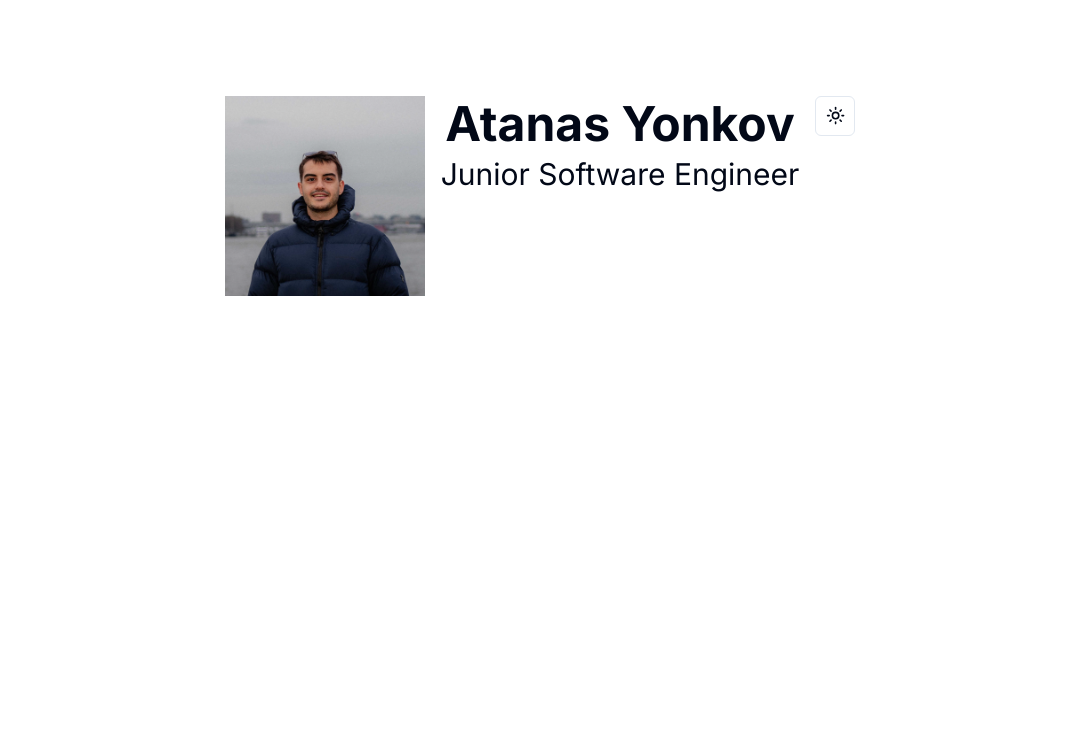
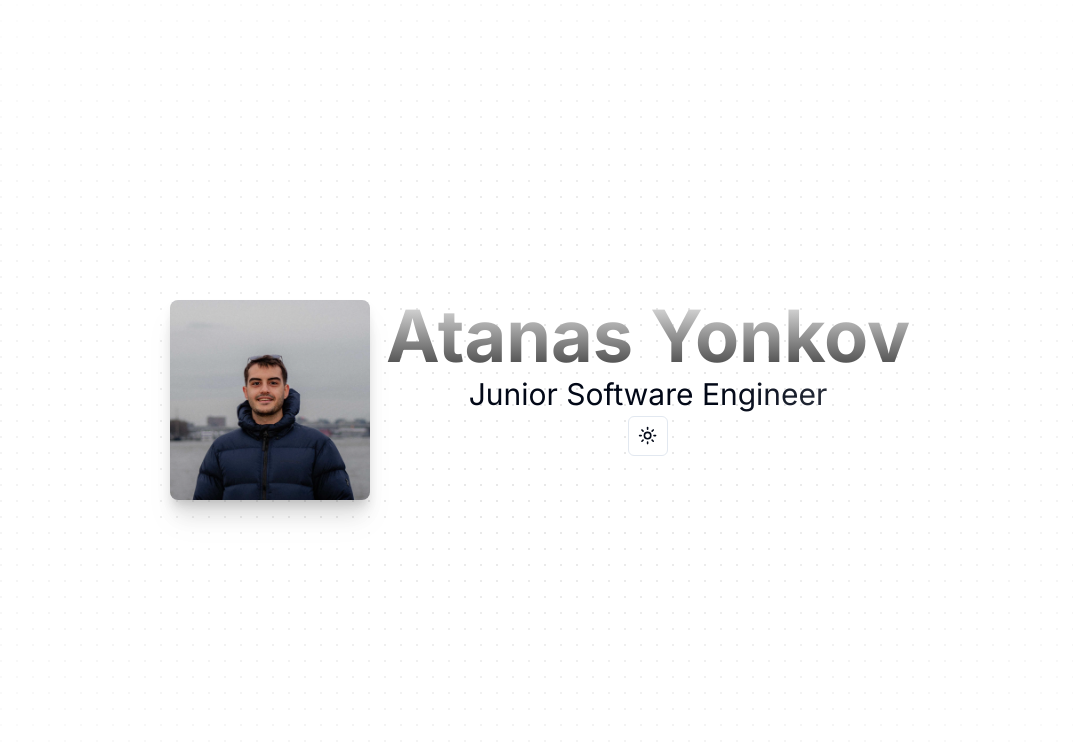
Before and after one commit to ayonkov1/portfolio, a Next.js app: page / in a window 1280 px wide. Shown: the top 748 px of the page, without its empty margins (100-1173 px from the left). Built offline with nearby package versions, Linux system fonts and the light colour scheme.

Commit message:
Upgrade dependencies and refine styling
Upgraded several dependencies to their latest versions to ensure better performance and security. Adjustments were made to CVComponent styling for improved visual presentation.

```diff
--- a/package.json
+++ b/package.json
@@ -9,11 +9,16 @@
     "lint": "next lint"
   },
   "dependencies": {
+    "@emotion/react": "^11.11.4",
+    "@emotion/styled": "^11.11.0",
+    "@mui/material": "^5.15.11",
     "@radix-ui/react-dropdown-menu": "^2.0.6",
     "@radix-ui/react-slot": "^1.0.2",
     "class-variance-authority": "^0.7.0",
     "clsx": "^2.1.0",
+    "framer-motion": "^11.0.8",
     "lucide-react": "^0.343.0",
+    "mini-svg-data-uri": "^1.4.4",
     "next": "14.1.0",
     "next-themes": "^0.2.1",
     "react": "^18",
--- a/src/app/page.tsx
+++ b/src/app/page.tsx
@@ -1,10 +1,12 @@
 import CVComponent from '@/components/custom/cv-base'
-import Image from 'next/image'
 
 export default function Home() {
   return (
-    <main className="flex min-h-screen flex-col items-center justify-between p-24">
-      <CVComponent />
+    <main className="flex min-h-screen flex-col items-center justify-between">
+      <main className="h-screen w-full dark:bg-black bg-white  dark:bg-dot-white/[0.2] bg-dot-black/[0.2] relative flex items-center justify-center">
+        <div className="absolute pointer-events-none inset-0 flex items-center justify-center dark:bg-black bg-white [mask-image:radial-gradient(ellipse_at_center,transparent_20%,black)]"></div>
+        <CVComponent />
+      </main>
     </main>
   )
 }
--- a/src/components/custom/cv-base.tsx
+++ b/src/components/custom/cv-base.tsx
@@ -6,13 +6,20 @@
   return (
     <div className="text-center flex gap-4">
       <div>
-        <Image src="/profilepic.png" alt="Vercel Logo" className="dark" width={200} height={24} priority />
+        <Image
+          src="/profilepic.png"
+          alt="Vercel Logo"
+          className="rounded-lg shadow-xl drop-shadow-xl "
+          width={200}
+          height={24}
+          priority
+        />
       </div>
       <div>
-        <h1 className="text-5xl font-bold py-1">Atanas Yonkov</h1>
+        <h1 className="text-5xl font-bold sm:text-7xl relative z-20 bg-clip-text text-transparent bg-gradient-to-b from-neutral-200 to-neutral-700">
+          Atanas Yonkov
+        </h1>
         <p className="text-3xl py-1">Junior Software Engineer</p>
-      </div>
-      <div>
         <ModeToggle />
       </div>
     </div>
--- a/src/lib/utils.ts
+++ b/src/lib/utils.ts
@@ -1,5 +1,5 @@
-import { type ClassValue, clsx } from "clsx"
-import { twMerge } from "tailwind-merge"
+import { type ClassValue, clsx } from 'clsx'
+import { twMerge } from 'tailwind-merge'
 
 export function cn(...inputs: ClassValue[]) {
   return twMerge(clsx(inputs))
--- a/tailwind.config.ts
+++ b/tailwind.config.ts
@@ -1,80 +1,115 @@
-import type { Config } from "tailwindcss"
+import type { Config } from 'tailwindcss'
+
+const defaultTheme = require('tailwindcss/defaultTheme')
+
+const svgToDataUri = require('mini-svg-data-uri')
+
+const colors = require('tailwindcss/colors')
+const { default: flattenColorPalette } = require('tailwindcss/lib/util/flattenColorPalette')
+
+function addVariablesForColors({ addBase, theme }: any) {
+  let allColors = flattenColorPalette(theme('colors'))
+  let newVars = Object.fromEntries(Object.entries(allColors).map(([key, val]) => [`--${key}`, val]))
+
+  addBase({
+    ':root': newVars,
+  })
+}
 
 const config = {
-  darkMode: ["class"],
-  content: [
-    './pages/**/*.{ts,tsx}',
-    './components/**/*.{ts,tsx}',
-    './app/**/*.{ts,tsx}',
-    './src/**/*.{ts,tsx}',
-	],
-  prefix: "",
+  darkMode: ['class'],
+  content: ['./pages/**/*.{ts,tsx}', './components/**/*.{ts,tsx}', './app/**/*.{ts,tsx}', './src/**/*.{ts,tsx}'],
+  prefix: '',
   theme: {
     container: {
       center: true,
-      padding: "2rem",
+      padding: '2rem',
       screens: {
-        "2xl": "1400px",
+        '2xl': '1400px',
       },
     },
     extend: {
       colors: {
-        border: "hsl(var(--border))",
-        input: "hsl(var(--input))",
-        ring: "hsl(var(--ring))",
-        background: "hsl(var(--background))",
-        foreground: "hsl(var(--foreground))",
+        border: 'hsl(var(--border))',
+        input: 'hsl(var(--input))',
+        ring: 'hsl(var(--ring))',
+        background: 'hsl(var(--background))',
+        foreground: 'hsl(var(--foreground))',
         primary: {
-          DEFAULT: "hsl(var(--primary))",
-          foreground: "hsl(var(--primary-foreground))",
+          DEFAULT: 'hsl(var(--primary))',
+          foreground: 'hsl(var(--primary-foreground))',
         },
         secondary: {
-          DEFAULT: "hsl(var(--secondary))",
-          foreground: "hsl(var(--secondary-foreground))",
+          DEFAULT: 'hsl(var(--secondary))',
+          foreground: 'hsl(var(--secondary-foreground))',
         },
         destructive: {
-          DEFAULT: "hsl(var(--destructive))",
-          foreground: "hsl(var(--destructive-foreground))",
+          DEFAULT: 'hsl(var(--destructive))',
+          foreground: 'hsl(var(--destructive-foreground))',
         },
         muted: {
-          DEFAULT: "hsl(var(--muted))",
-          foreground: "hsl(var(--muted-foreground))",
+          DEFAULT: 'hsl(var(--muted))',
+          foreground: 'hsl(var(--muted-foreground))',
         },
         accent: {
-          DEFAULT: "hsl(var(--accent))",
-          foreground: "hsl(var(--accent-foreground))",
+          DEFAULT: 'hsl(var(--accent))',
+          foreground: 'hsl(var(--accent-foreground))',
         },
         popover: {
-          DEFAULT: "hsl(var(--popover))",
-          foreground: "hsl(var(--popover-foreground))",
+          DEFAULT: 'hsl(var(--popover))',
+          foreground: 'hsl(var(--popover-foreground))',
         },
         card: {
-          DEFAULT: "hsl(var(--card))",
-          foreground: "hsl(var(--card-foreground))",
+          DEFAULT: 'hsl(var(--card))',
+          foreground: 'hsl(var(--card-foreground))',
         },
       },
       borderRadius: {
-        lg: "var(--radius)",
-        md: "calc(var(--radius) - 2px)",
-        sm: "calc(var(--radius) - 4px)",
+        lg: 'var(--radius)',
+        md: 'calc(var(--radius) - 2px)',
+        sm: 'calc(var(--radius) - 4px)',
       },
       keyframes: {
-        "accordion-down": {
-          from: { height: "0" },
-          to: { height: "var(--radix-accordion-content-height)" },
+        'accordion-down': {
+          from: { height: '0' },
+          to: { height: 'var(--radix-accordion-content-height)' },
         },
-        "accordion-up": {
-          from: { height: "var(--radix-accordion-content-height)" },
-          to: { height: "0" },
+        'accordion-up': {
+          from: { height: 'var(--radix-accordion-content-height)' },
+          to: { height: '0' },
         },
       },
       animation: {
-        "accordion-down": "accordion-down 0.2s ease-out",
-        "accordion-up": "accordion-up 0.2s ease-out",
+        'accordion-down': 'accordion-down 0.2s ease-out',
+        'accordion-up': 'accordion-up 0.2s ease-out',
       },
     },
   },
-  plugins: [require("tailwindcss-animate")],
+  plugins: [
+    require('tailwindcss-animate'),
+    function ({ matchUtilities, theme }: any) {
+      matchUtilities(
+        {
+          'bg-grid': (value: any) => ({
+            backgroundImage: `url("${svgToDataUri(
+              `<svg xmlns="http://www.w3.org/2000/svg" viewBox="0 0 32 32" width="32" height="32" fill="none" stroke="${value}"><path d="M0 .5H31.5V32"/></svg>`
+            )}")`,
+          }),
+          'bg-grid-small': (value: any) => ({
+            backgroundImage: `url("${svgToDataUri(
+              `<svg xmlns="http://www.w3.org/2000/svg" viewBox="0 0 32 32" width="8" height="8" fill="none" stroke="${value}"><path d="M0 .5H31.5V32"/></svg>`
+            )}")`,
+          }),
+          'bg-dot': (value: any) => ({
+            backgroundImage: `url("${svgToDataUri(
+              `<svg xmlns="http://www.w3.org/2000/svg" viewBox="0 0 32 32" width="16" height="16" fill="none"><circle fill="${value}" id="pattern-circle" cx="10" cy="10" r="1.6257413380501518"></circle></svg>`
+            )}")`,
+          }),
+        },
+        { values: flattenColorPalette(theme('backgroundColor')), type: 'color' }
+      )
+    },
+  ],
 } satisfies Config
 
 export default config
```
Also changed, not shown: 2 other files (tests, documents, lock files or other folders).
